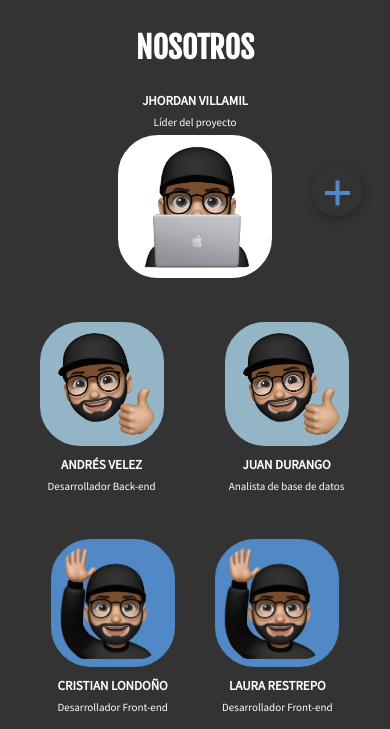
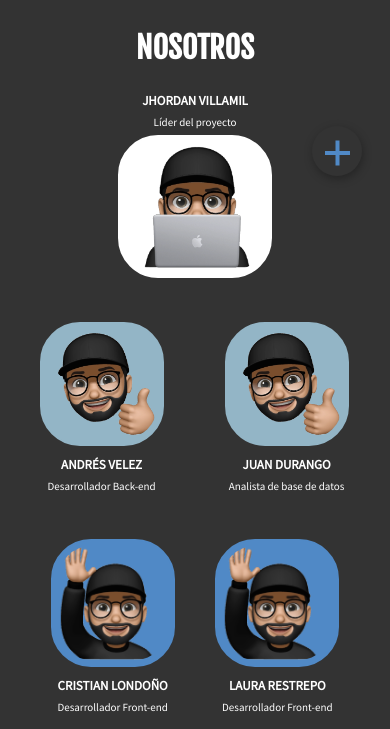
Before and after one commit to jcl22/StockSystem, a PHP site: page / in a window 390 px wide. Shown: the part 492-1221 px from the top of the page. Run offline with PHP 8.4, Linux system fonts and the light colour scheme.

Commit message:
Cambio al boton menu

```diff
--- a/style.css
+++ b/style.css
@@ -1251,7 +1251,7 @@ button:hover {
 
     .links{
         margin: 0px auto;
-        top: 1380%;
+        top: 1300%;
         left: 85%;
         margin-left: -20px;
     }
```
